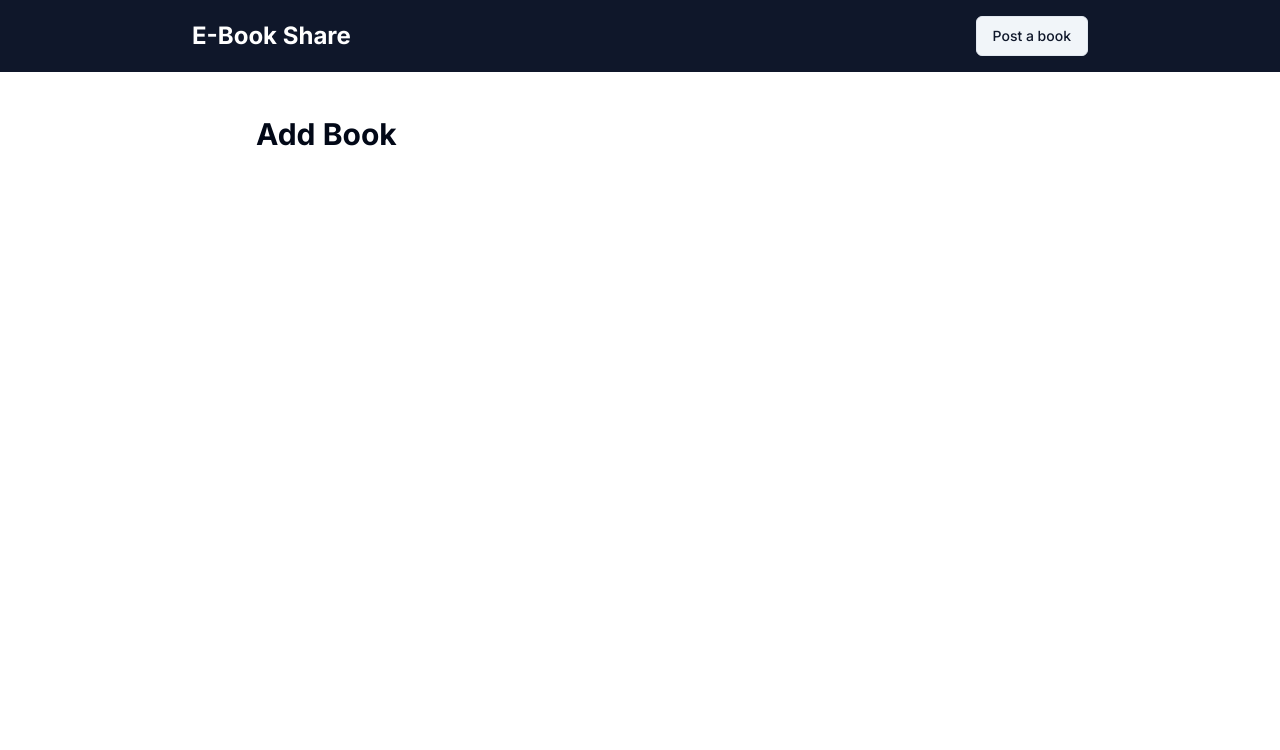
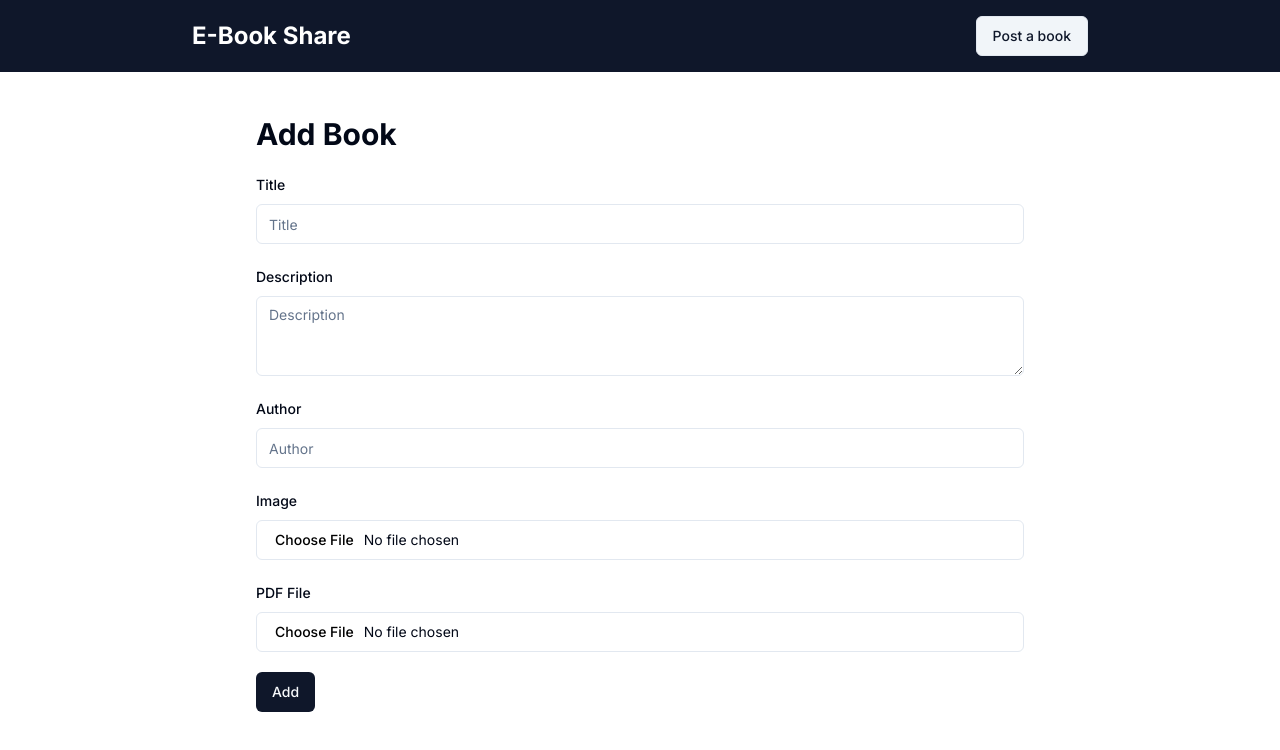
Before and after one commit to saidMounaim/ebook-share, a Next.js app: page /book/create in a window 1280 px wide. Shown: the top 750 px of the page. Built offline with nearby package versions, Linux system fonts and the light colour scheme.

Commit message:
Add Create Book Form

```diff
--- /dev/null
+++ b/app/book/create/CreateBookForm.tsx
@@ -0,0 +1,119 @@
+"use client";
+
+import { Button } from "@/components/ui/button";
+import {
+  Form,
+  FormControl,
+  FormField,
+  FormItem,
+  FormLabel,
+  FormMessage,
+} from "@/components/ui/form";
+import { Input } from "@/components/ui/input";
+import { Textarea } from "@/components/ui/textarea";
+import { addBookSchema, addBookValues } from "@/lib/validator";
+import { zodResolver } from "@hookform/resolvers/zod";
+import { useForm } from "react-hook-form";
+
+const CreateBookForm = () => {
+  const form = useForm<addBookValues>({
+    resolver: zodResolver(addBookSchema),
+  });
+
+  function onSubmit(values: addBookValues) {
+    console.log(values);
+  }
+
+  return (
+    <Form {...form}>
+      <form
+        onSubmit={form.handleSubmit(onSubmit)}
+        className="space-y-5"
+        noValidate
+      >
+        <FormField
+          control={form.control}
+          name="title"
+          render={({ field }) => (
+            <FormItem>
+              <FormLabel>Title</FormLabel>
+              <FormControl>
+                <Input placeholder="Title" {...field} />
+              </FormControl>
+              <FormMessage />
+            </FormItem>
+          )}
+        />
+        <FormField
+          control={form.control}
+          name="description"
+          render={({ field }) => (
+            <FormItem>
+              <FormLabel>Description</FormLabel>
+              <FormControl>
+                <Textarea placeholder="Description" {...field} />
+              </FormControl>
+              <FormMessage />
+            </FormItem>
+          )}
+        />
+        <FormField
+          control={form.control}
+          name="author"
+          render={({ field }) => (
+            <FormItem>
+              <FormLabel>Author</FormLabel>
+              <FormControl>
+                <Input placeholder="Author" {...field} />
+              </FormControl>
+              <FormMessage />
+            </FormItem>
+          )}
+        />
+        <FormField
+          control={form.control}
+          name="image"
+          render={({ field: { value, ...fieldValues } }) => (
+            <FormItem>
+              <FormLabel>Image</FormLabel>
+              <FormControl>
+                <Input
+                  type="file"
+                  {...fieldValues}
+                  onChange={(e) => {
+                    const file = e.target.files?.[0];
+                    fieldValues.onChange(file);
+                  }}
+                />
+              </FormControl>
+              <FormMessage />
+            </FormItem>
+          )}
+        />
+        <FormField
+          control={form.control}
+          name="pdfFile"
+          render={({ field: { value, ...fieldValues } }) => (
+            <FormItem>
+              <FormLabel>PDF File</FormLabel>
+              <FormControl>
+                <Input
+                  type="file"
+                  {...fieldValues}
+                  onChange={(e) => {
+                    const file = e.target.files?.[0];
+                    fieldValues.onChange(file);
+                  }}
+                />
+              </FormControl>
+              <FormMessage />
+            </FormItem>
+          )}
+        />
+        <Button type="submit">Add</Button>
+      </form>
+    </Form>
+  );
+};
+
+export default CreateBookForm;
--- a/app/book/create/page.tsx
+++ b/app/book/create/page.tsx
@@ -1,4 +1,5 @@
 import React from "react";
+import CreateBookForm from "./CreateBookForm";
 
 const CreateBookPage = () => {
   return (
@@ -6,6 +7,9 @@
       <div className="flex flex-col mt-11">
         <h1 className="text-3xl font-bold">Add Book</h1>
       </div>
+      <div className="flex flex-col mt-5">
+        <CreateBookForm />
+      </div>
     </main>
   );
 };
--- /dev/null
+++ b/components/ui/input.tsx
@@ -0,0 +1,25 @@
+import * as React from "react"
+
+import { cn } from "@/lib/utils"
+
+export interface InputProps
+  extends React.InputHTMLAttributes<HTMLInputElement> {}
+
+const Input = React.forwardRef<HTMLInputElement, InputProps>(
+  ({ className, type, ...props }, ref) => {
+    return (
+      <input
+        type={type}
+        className={cn(
+          "flex h-10 w-full rounded-md border border-input bg-background px-3 py-2 text-sm ring-offset-background file:border-0 file:bg-transparent file:text-sm file:font-medium placeholder:text-muted-foreground focus-visible:outline-none focus-visible:ring-2 focus-visible:ring-ring focus-visible:ring-offset-2 disabled:cursor-not-allowed disabled:opacity-50",
+          className
+        )}
+        ref={ref}
+        {...props}
+      />
+    )
+  }
+)
+Input.displayName = "Input"
+
+export { Input }
--- /dev/null
+++ b/components/ui/textarea.tsx
@@ -0,0 +1,24 @@
+import * as React from "react"
+
+import { cn } from "@/lib/utils"
+
+export interface TextareaProps
+  extends React.TextareaHTMLAttributes<HTMLTextAreaElement> {}
+
+const Textarea = React.forwardRef<HTMLTextAreaElement, TextareaProps>(
+  ({ className, ...props }, ref) => {
+    return (
+      <textarea
+        className={cn(
+          "flex min-h-[80px] w-full rounded-md border border-input bg-background px-3 py-2 text-sm ring-offset-background placeholder:text-muted-foreground focus-visible:outline-none focus-visible:ring-2 focus-visible:ring-ring focus-visible:ring-offset-2 disabled:cursor-not-allowed disabled:opacity-50",
+          className
+        )}
+        ref={ref}
+        {...props}
+      />
+    )
+  }
+)
+Textarea.displayName = "Textarea"
+
+export { Textarea }
--- a/lib/validator.ts
+++ b/lib/validator.ts
@@ -3,14 +3,14 @@
 
 const MAX_FILE_SIZE = 5000000;
 
-const addBookSchema = z.object({
+export const addBookSchema = z.object({
   title: z.string().min(1, "required").max(100),
   description: z.string().min(1, "required").max(500),
   author: z.string().min(1, "required").max(100),
   image: z
     .any()
     .refine((file: any) => file?.length !== 0, "File is required")
-    .refine((file) => file.size < MAX_FILE_SIZE, "Max size is 5MB.")
+    .refine((file) => file?.size < MAX_FILE_SIZE, "Max size is 5MB.")
     .refine(
       (file) => checkFileType({ file, types: ["jpg", "jpeg", "png"] }),
       "Only .jpg, .jpeg, .png formats are supported."
@@ -18,7 +18,7 @@
   pdfFile: z
     .any()
     .refine((file: any) => file?.length !== 0, "File is required")
-    .refine((file) => file.size < MAX_FILE_SIZE, "Max size is 5MB.")
+    .refine((file) => file?.size < MAX_FILE_SIZE, "Max size is 5MB.")
     .refine(
       (file) => checkFileType({ file, types: ["pdf", "docx"] }),
       "Only .pdf, .docx formats are supported."
```
